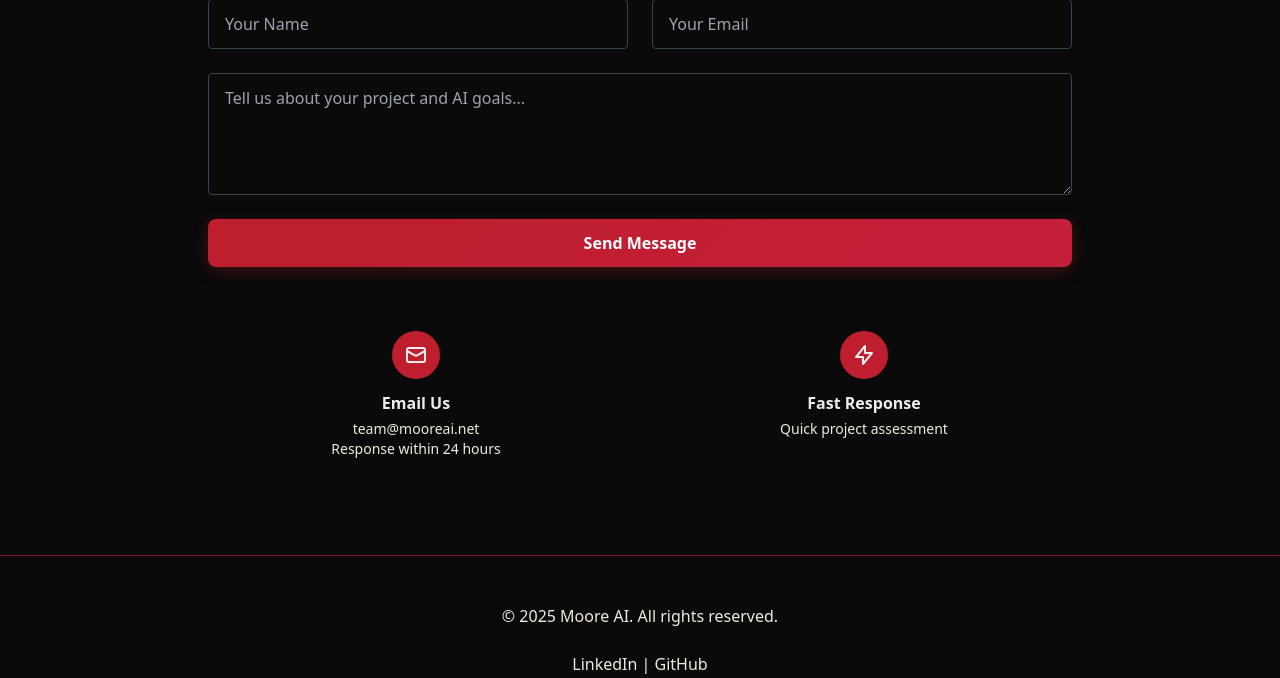
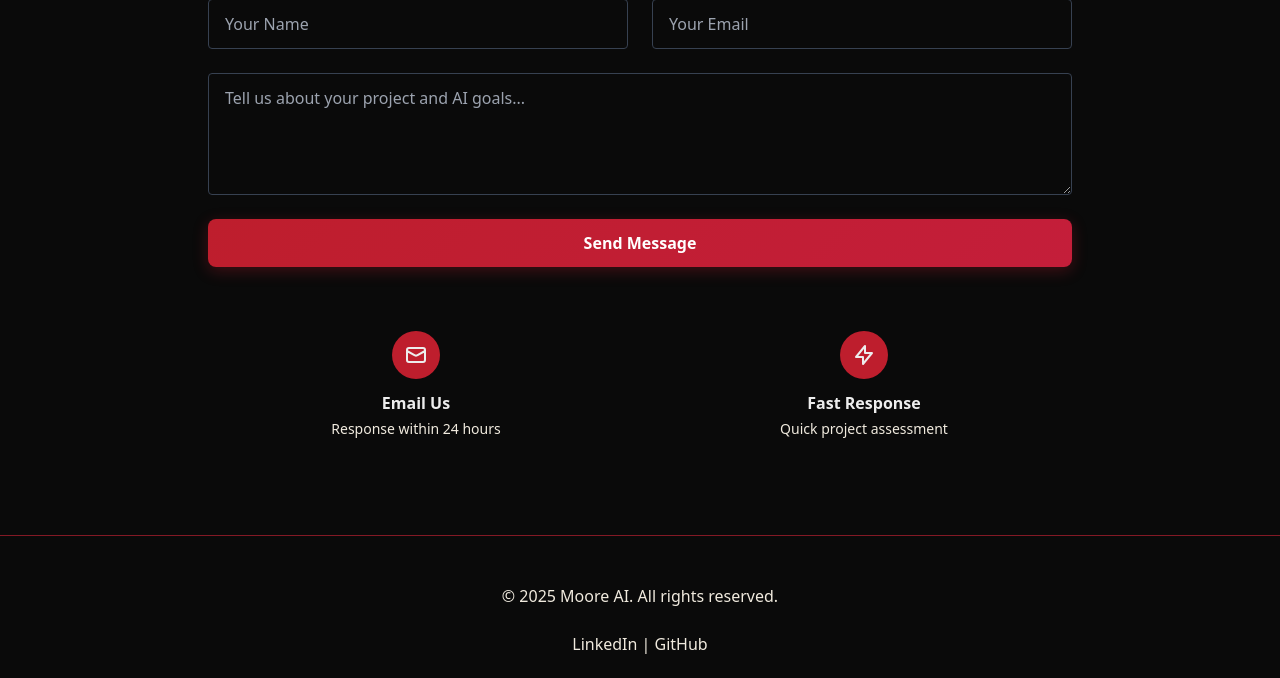
Before and after one commit to Zach-A-Moore/Moore-AI, a Flask app: page / in a window 1280 px wide. Shown: the part 1232-1910 px from the top of the page. Run offline with Flask 3, Linux system fonts and the light colour scheme; some libraries are stand-ins or nearby versions.

Commit message:
fix: remove email address from contact section

```diff
--- a/templates/index.html
+++ b/templates/index.html
@@ -145,7 +145,7 @@
           </svg>
         </div>
         <h4 class="text-brand-light font-semibold mb-1">Email Us</h4>
-        <p class="text-brand-cream text-sm"><a href="mailto:team@mooreai.net" class="hover:text-brand-red transition-colors">team@mooreai.net</a><br>Response within 24 hours</p>
+        <p class="text-brand-cream text-sm">Response within 24 hours</p>
       </div>
 
       <div class="p-4">
```
